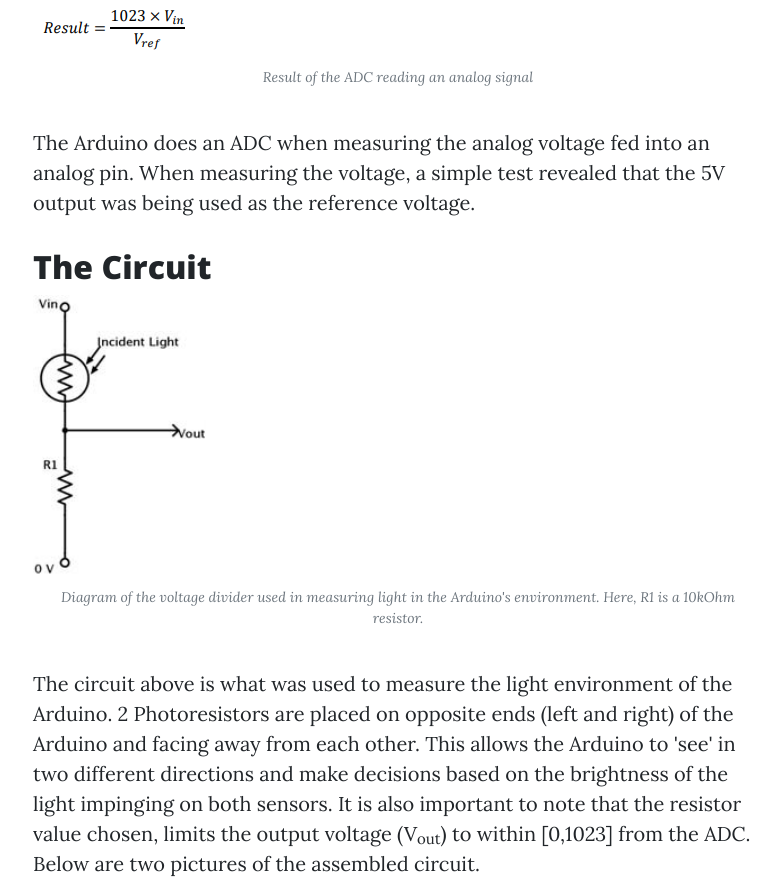
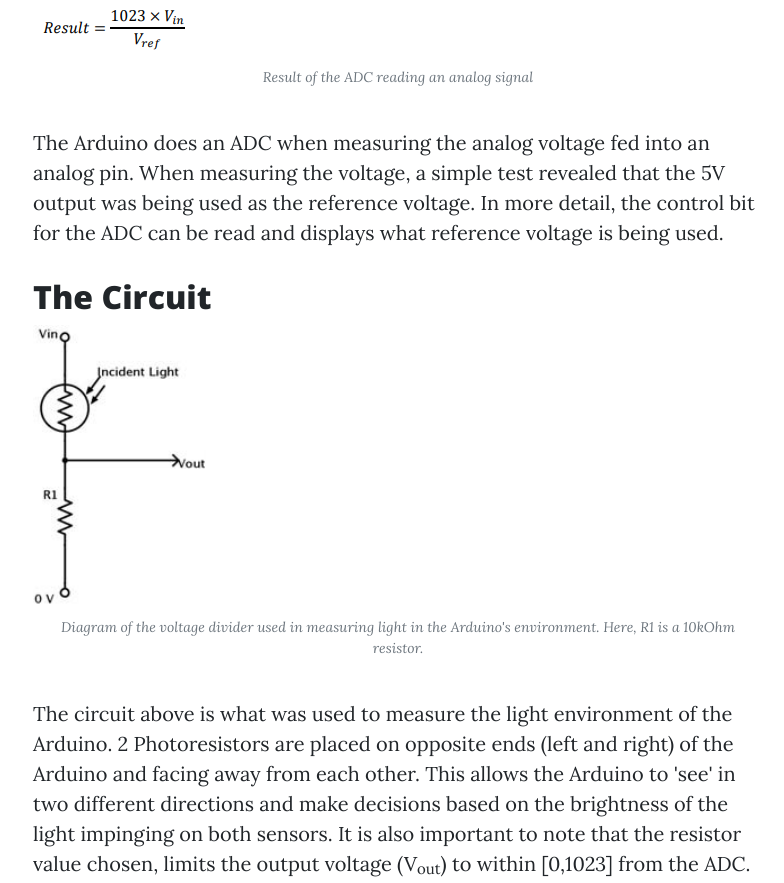
Before and after one commit to gap85/gap85.github.io, a website: page post.html in a window 1280 px wide. Shown: the part 940-1823 px from the top of the page, without its empty margins (242-1026 px from the left). Drawn offline with nearby package versions, Linux system fonts and the light colour scheme.

Commit message:
final lab 1

```diff
--- a/post.html
+++ b/post.html
@@ -86,7 +86,7 @@
 		  <img src="img/equation.png" align=center />
 		  <span class="caption text-muted">Result of the ADC reading an analog signal </span>
 		  <p>The Arduino does an ADC when measuring the analog voltage fed into an analog pin. When measuring the voltage, a simple test revealed that the 5V output
-			 was being used as the reference voltage.
+			 was being used as the reference voltage. In more detail, the control bit for the ADC can be read and displays what reference voltage is being used.
 
 		  </p>
 
@@ -112,6 +112,7 @@
 		  <h2> More Info About the Photoresistor </h2>
 		  Beyond the basic function of a photoresistor, a closer look at the <bold>PDV-P8103</bold> spec sheet can tell us how many photons per second are hitting the active area of the photoresistor.
 		  The active area of the photoresistor is the black squiggly pattern on the top-face of the component. I estimated its surface area with a rectangle that was 4.29 mm by 3.40 mm. Given an illuminance of 100 lux, light with an average wavelength of 600 nm and light efficacy of 90 lumen/Watt. There are about 5.0x10<sup>13</sup> photons/sec "hitting" the active area of the photoresistor.
+		  A quick rundown of the solution process was solving for the Power, then finding the energy of a photon of the photon using planck's constant, the wavelength, and the speed of light. Divide the power by the energy and you are left with the amount of photons hitting the active area of the photoresistor.
 
         </div>
       </div>
```
